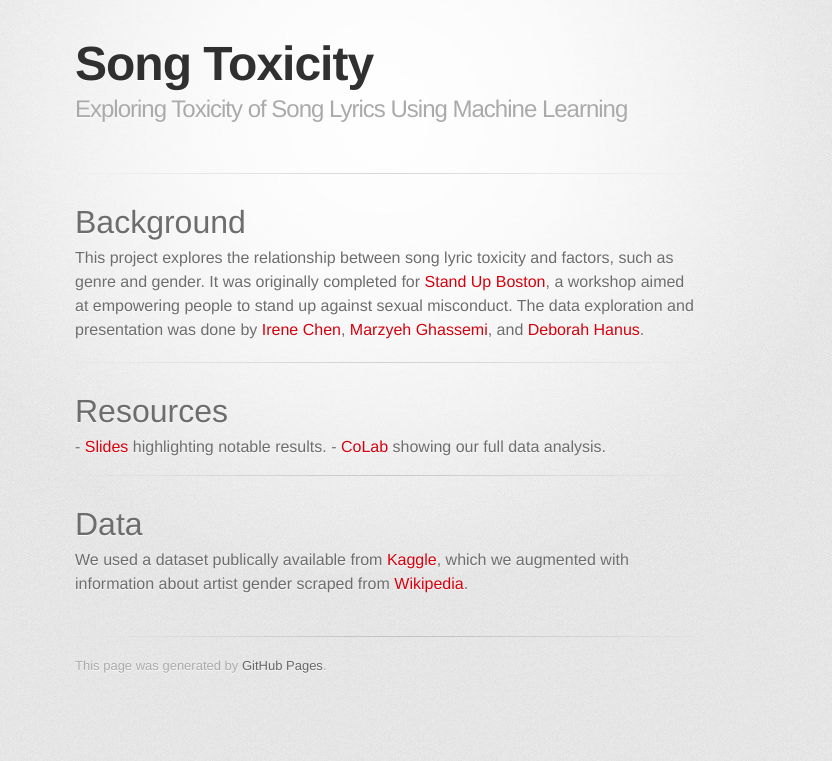
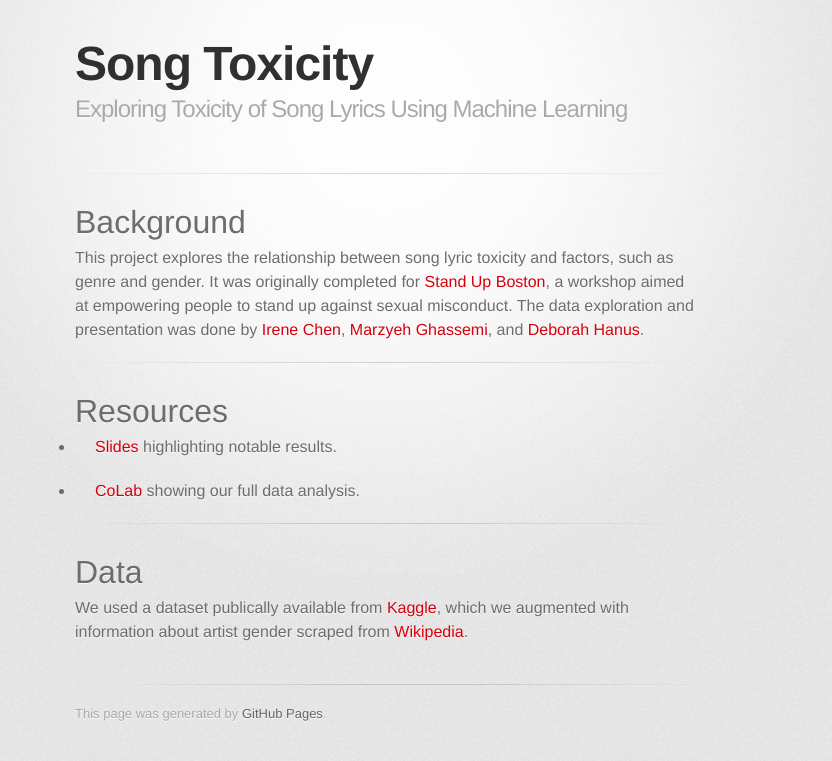
Before and after one commit to songtoxicity/songtoxicity.github.io, a Jekyll site: the page built from index.md, in a window 1280 px wide. Shown: the top 761 px of the page, without its empty margins (255-1087 px from the left). Built offline with Jekyll 4.4.1, drawn with Linux system fonts in a browser that asks for light colours; some web fonts are replaced; our own code applies the rules of GitHub Pages for plain Markdown files.

Commit message:
fix bullets

```diff
--- a/index.md
+++ b/index.md
@@ -11,9 +11,9 @@ This project explores the relationship between song lyric toxicity and factors,
 
 # Resources
 
-  	    - [Slides](http://bit.ly/2ygRcQE) highlighting notable results.
+  * [Slides](http://bit.ly/2ygRcQE) highlighting notable results.
 
-  	    - [CoLab](http://bit.ly/2JDNeH4) showing our full data analysis.
+  * [CoLab](http://bit.ly/2JDNeH4) showing our full data analysis.
 
 ***
 
```
